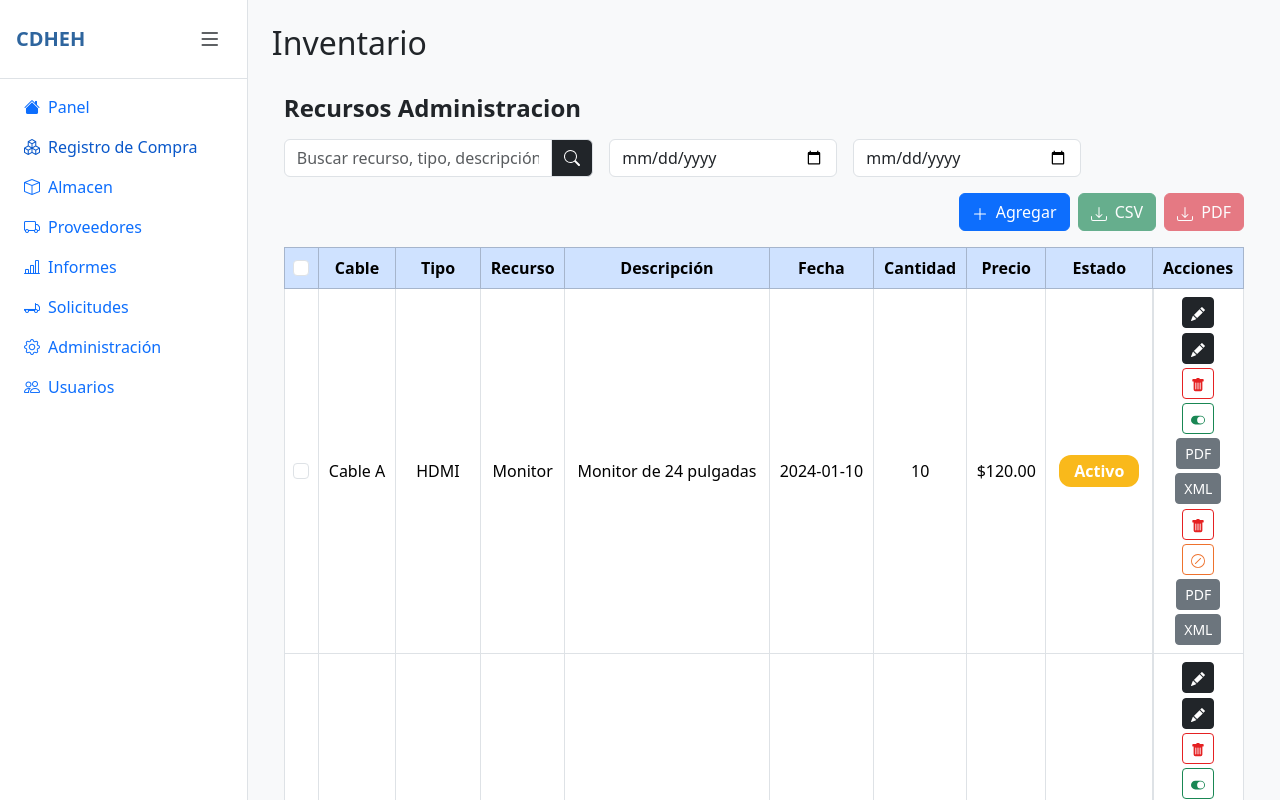
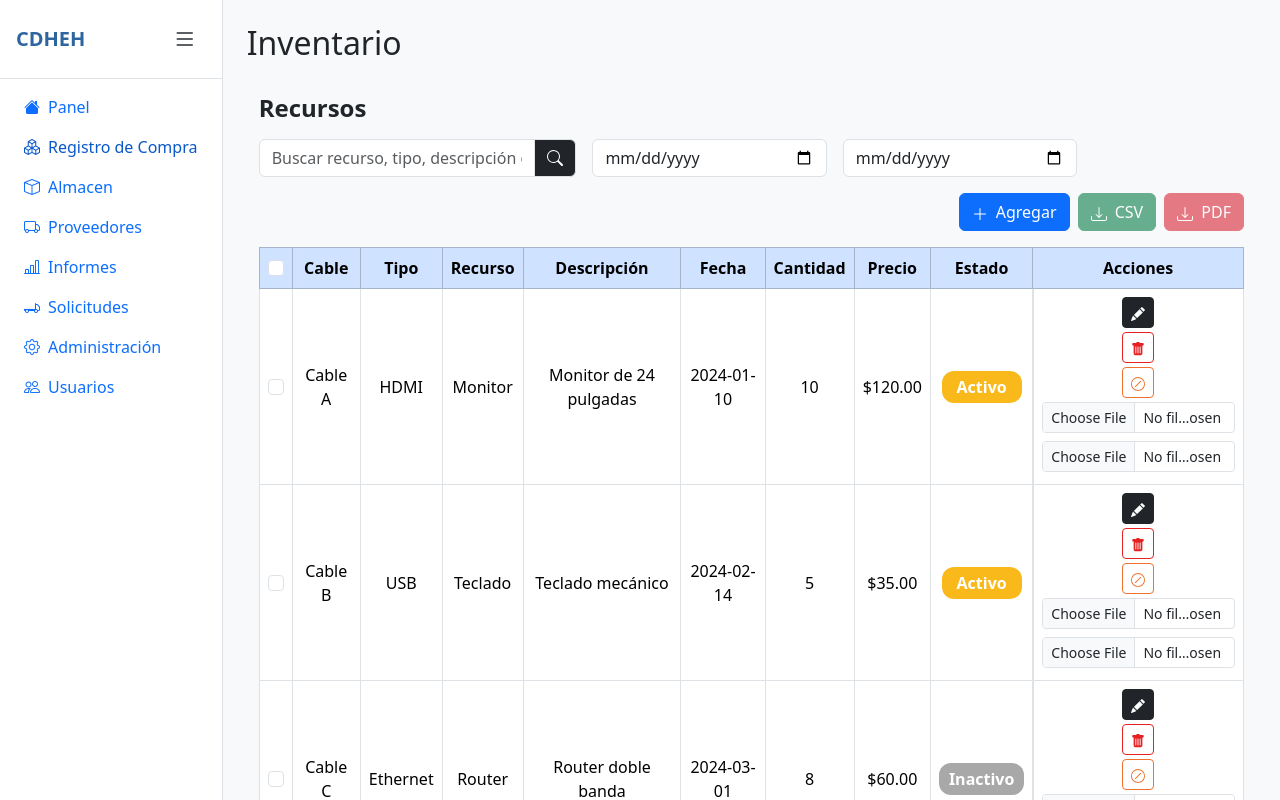
Before and after one commit to Feracrz/almacen, a React (Vite) app: page / in a window 1280 px wide. Both pictures are taken after a click on the button "Registro de Compra". Shown: the top 800 px of the page. Built offline with nearby package versions, Linux system fonts and the light colour scheme.

Commit message:
subiendo

```diff
--- a/src/components/registroCompra/Registro.jsx
+++ b/src/components/registroCompra/Registro.jsx
@@ -11,6 +11,8 @@ import Papa from 'papaparse';
 import { BsToggleOn, BsToggleOff } from 'react-icons/bs';
 import { BsSlashCircle } from 'react-icons/bs';
 
+import { BsFileEarmarkPdfFill, BsFileEarmarkCodeFill } from 'react-icons/bs';
+
 const initialData = [
   {
     id: 1,
@@ -21,9 +23,9 @@ const initialData = [
     fecha: '2024-01-10',
     cantidad: 10,
     precio: 120.00,
+   xmlFile: null,
 pdfFile: null,
-    xmlFile: null,
-    activo: true // <--- nuevo
+    activo: true, // <--- nuevo
   },
   {
     id: 2,
@@ -34,9 +36,9 @@ const initialData = [
     fecha: '2024-02-14',
     cantidad: 5,
     precio: 35.00,
+   xmlFile: null,
 pdfFile: null,
-    xmlFile: null,
-    activo: true
+    activo: true,
   },
   {
     id: 3,
@@ -47,9 +49,9 @@ const initialData = [
     fecha: '2024-03-01',
     cantidad: 8,
     precio: 60.00,
+    xmlFile: null,
 pdfFile: null,
-    xmlFile: null,
-    activo: false
+    activo: false,
   },
 ];
 
@@ -189,9 +191,17 @@ const handleToggleStatus = () => {
   setToggleItem(null);
   setToggleReason('');
 };
+
+const toggleActivo = (id) => {
+  setData(prev =>
+    prev.map(item =>
+      item.id === id ? { ...item, activo: !item.activo } : item
+    )
+  );
+};
   return (
     <div className="container py-4">
-      <h4 className="fw-bold mb-3">Recursos Administracion</h4>
+      <h4 className="fw-bold mb-3">Recursos</h4>
       <Row className="g-3 mb-3">
         <Col md={4}>
           <InputGroup>
@@ -290,55 +300,7 @@ const handleToggleStatus = () => {
         <Button size="sm" variant="dark" onClick={() => handleEdit(item)}>
           <BsPencilFill />
         </Button>
-<td className="d-flex flex-column gap-1 align-items-center">
-  <Button size="sm" variant="dark" onClick={() => handleEdit(item)}>
-    <BsPencilFill />
-  </Button>
 
-  <Button
-    size="sm"
-    variant="outline-danger"
-    onClick={() => handleDelete(item.id)}
-    style={{ color: '#e52122', borderColor: '#e52122' }}
-  >
-    <BsTrashFill />
-  </Button>
-
-  <Button
-    size="sm"
-    variant={item.activo ? "outline-success" : "outline-secondary"}
-    onClick={() => toggleActivo(item.id)}
-    title={item.activo ? "Deshabilitar" : "Habilitar"}
-  >
-    {item.activo ? <BsToggleOn /> : <BsToggleOff />}
-  </Button>
-
-  <Form.Label className="btn btn-sm btn-secondary mb-0">
-    PDF
-    <Form.Control
-      type="file"
-      accept=".pdf"
-      hidden
-      onChange={e => handleFileUpload(item.id, 'pdf', e.target.files[0])}
-    />
-  </Form.Label>
-  {item.pdfFile && (
-    <a href={item.pdfFile} download className="btn btn-sm btn-outline-primary">📄</a>
-  )}
-
-  <Form.Label className="btn btn-sm btn-secondary mb-0">
-    XML
-    <Form.Control
-      type="file"
-      accept=".xml"
-      hidden
-      onChange={e => handleFileUpload(item.id, 'xml', e.target.files[0])}
-    />
-  </Form.Label>
-  {item.xmlFile && (
-    <a href={item.xmlFile} download className="btn btn-sm btn-outline-success">🧾</a>
-  )}
-</td>
         <Button
           size="sm"
           variant="outline-danger"
@@ -360,36 +322,55 @@ const handleToggleStatus = () => {
           <BsSlashCircle />
         </Button>
 
-  <Form.Label className="btn btn-sm btn-secondary mb-0">
-    PDF
+{/* Botón para XML */}
+{!item.xmlFile ? (
+  <Form.Group className="mb-1">
+    <Form.Control
+      type="file"
+      accept=".xml"
+      onChange={e => handleFileUpload(item.id, 'xml', e.target.files[0])}
+      size="sm"
+    />
+  </Form.Group>
+) : (
+  <Button
+    size="sm"
+    variant="outline-primary"
+    href={item.xmlFile}
+    download={`archivo-${item.id}.xml`}
+    title="Descargar XML"
+  >
+    <BsFileEarmarkCodeFill />
+  </Button>
+)}
+
+{/* Botón para PDF */}
+{!item.pdfFile ? (
+  <Form.Group className="mb-1">
     <Form.Control
       type="file"
       accept=".pdf"
-      hidden
       onChange={e => handleFileUpload(item.id, 'pdf', e.target.files[0])}
+      size="sm"
     />
-  </Form.Label>
-  {item.pdfFile && (
-    <a href={item.pdfFile} download className="btn btn-sm btn-outline-primary">📄</a>
+  </Form.Group>
+) : (
+  <Button
+    size="sm"
+    variant="outline-danger"
+    href={item.pdfFile}
+    download={`archivo-${item.id}.pdf`}
+    title="Descargar PDF"
+  >
+    <BsFileEarmarkPdfFill />
+  </Button>
 )}
 
-  <Form.Label className="btn btn-sm btn-secondary mb-0">
-    XML
-    <Form.Control
-      type="file"
-      accept=".xml"
-      hidden
-      onChange={e => handleFileUpload(item.id, 'xml', e.target.files[0])}
-    />
-  </Form.Label>
-  {item.xmlFile && (
-    <a href={item.xmlFile} download className="btn btn-sm btn-outline-success">🧾</a>
-  )}
       </td>
     </tr>
   ))}
   {filteredData.length === 0 && (
-              <tr><td colSpan={9} className="text-center py-4">No hay registros.</td></tr>
+    <tr><td colSpan={10} className="text-center py-4">No hay registros.</td></tr>
   )}
 </tbody>
         </Table>
```
Lines whose indentation alone changed are shown as unchanged.
